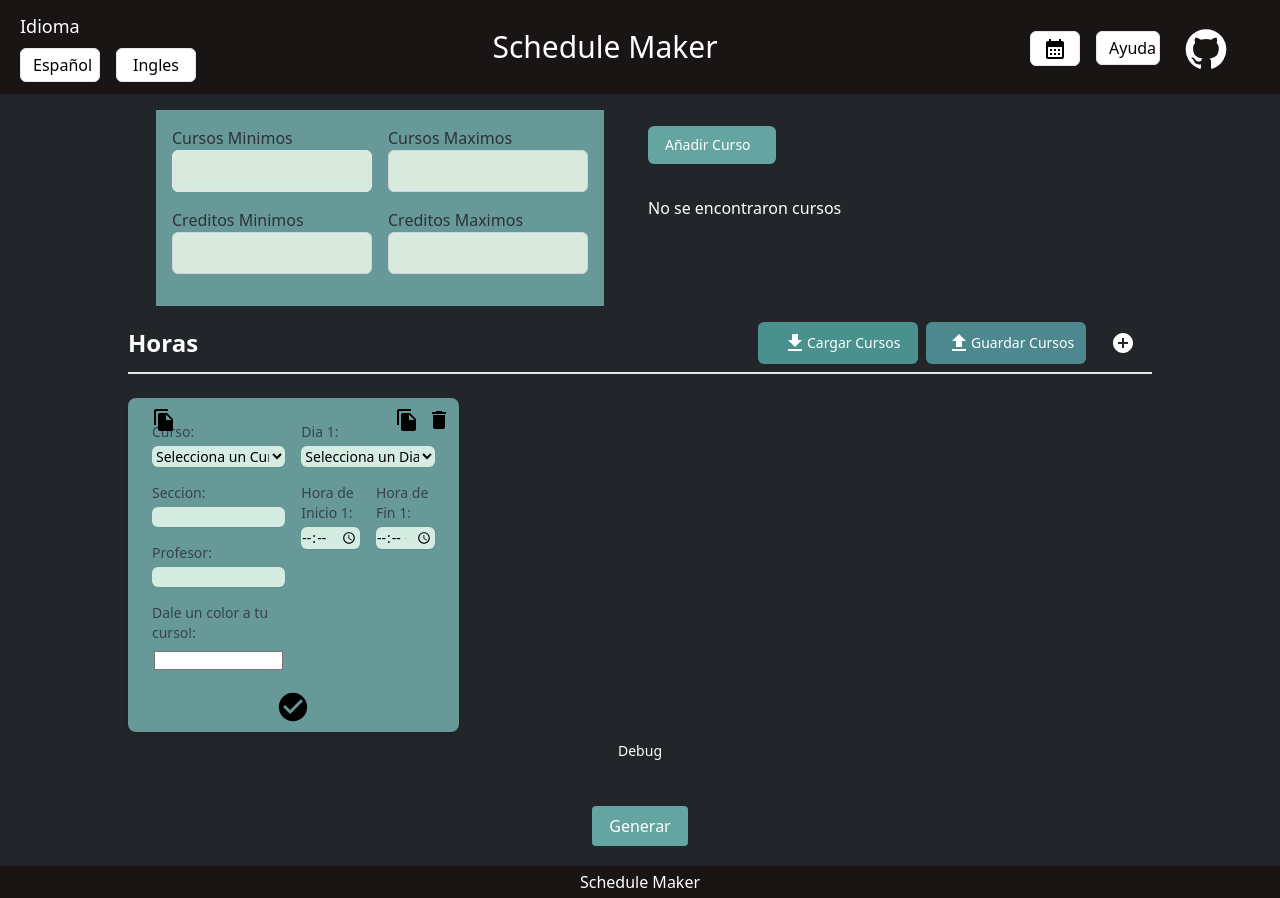
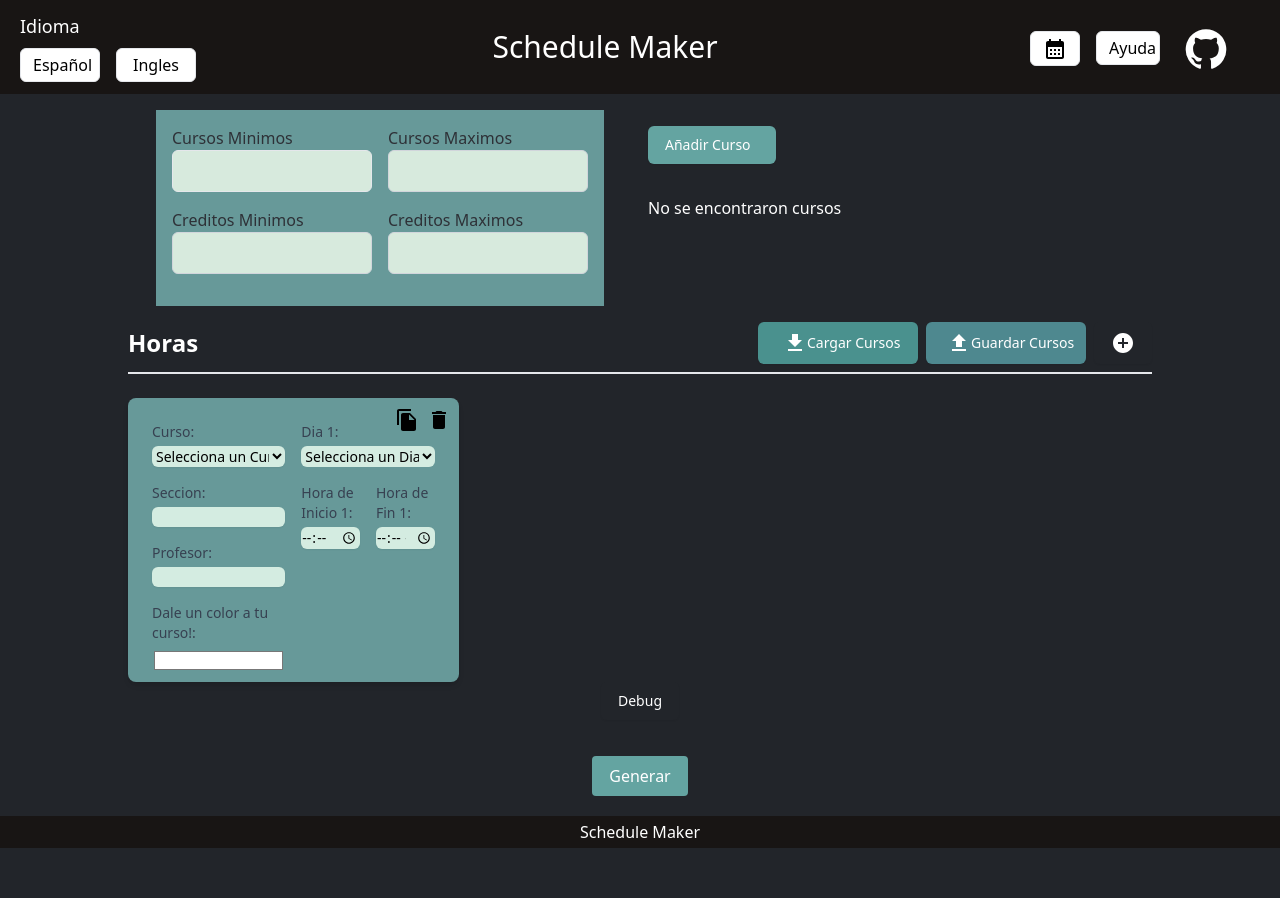
Before and after one commit to joaquinsalinas06/Schedule-Maker, a React (Vite) app: page / in a window 1280 px wide. Both pictures are taken after a click on the button 1123 px from the left and 343 px from the top of the page. After the commit the page ends 848 px from the top, so only its background shows below. Built offline with nearby package versions, Linux system fonts and the light colour scheme.

Commit message:
fixeo Tremendo

```diff
--- a/src/components/Courses/CourseOption.jsx
+++ b/src/components/Courses/CourseOption.jsx
@@ -86,25 +86,6 @@ export const CourseOption = ({ index, removeCourse, copyCourse, course, updateCo
     setColor(event.target.value);
   };
 
-  const handleAddCourse = () => {
-    const selectedCourseData = courses.find(
-      (course) => course.name === selectedCourse
-    );
-    const course = {
-      name: selectedCourse,
-      section: sectionName,
-      professor: professor,
-      days: days.length > 0 ? days : Array(numClasses).fill("Monday"),
-      startTimes: startTimes,
-      endTimes: endTimes,
-      credits: selectedCourseData ? selectedCourseData.credits : null,
-      semester: selectedCourseData ? selectedCourseData.semester : null,
-      classesPerWeek: numClasses,
-      color: color,
-    };
-    setShowButton(false);
-  };
-
   useEffect(() => {
     if (selectedCourse) {
       const course = courses.find((course) => course.name === selectedCourse);
@@ -114,17 +95,7 @@ export const CourseOption = ({ index, removeCourse, copyCourse, course, updateCo
     }
   }, [courses, selectedCourse]);
 
-  const isFormComplete = () => {
-    if (!selectedCourse || !sectionName || !professor) {
-      return false;
-    }
-    for (let i = 0; i < numClasses; i++) {
-      if (!days[i] || !startTimes[i] || !endTimes[i]) {
-        return false;
-      }
-    }
-    return true;
-  };
+
 
   const handleCopyCourse = () => {
     const selectedCourseData = courses.find(
@@ -145,26 +116,6 @@ export const CourseOption = ({ index, removeCourse, copyCourse, course, updateCo
     copyCourse(copiedCourse, index);
   };
 
-  const curr = () => {
-    console.log("index")
-    console.log(index)
-    const selectedCourseData = courses.find(
-      (course) => course.name === selectedCourse
-    );
-    const consoleCourse = {
-      name: selectedCourse,
-      section: sectionName,
-      professor: professor,
-      days: days.length > 0 ? days : Array(numClasses).fill("Monday"),
-      startTimes: startTimes,
-      endTimes: endTimes,
-      credits: selectedCourseData ? selectedCourseData.credits : null,
-      semester: selectedCourseData ? selectedCourseData.semester : null,
-      classesPerWeek: numClasses,
-      color: color,
-    };
-    console.log(consoleCourse);
-  }
 
   return (
     <div className="relative rounded-lg px-6 pt-6 pb-2 w-full mx-auto mt-4 bg-blueBox shadow-md">
@@ -180,12 +131,7 @@ export const CourseOption = ({ index, removeCourse, copyCourse, course, updateCo
       >
         <FileCopy />
       </button>
-      <button
-        onClick={() => curr()}
-        className="absolute top-2 right-18"
-      >
-        <FileCopy />
-      </button>
+
       <form className="space-y-4">
         <div className="grid grid-cols-2 gap-4">
           <div className="col-span-1">
@@ -329,17 +275,6 @@ export const CourseOption = ({ index, removeCourse, copyCourse, course, updateCo
             ))}
           </div>
         </div>
-
-        {showButton && (
-          <div className="flex justify-center">
-            <CheckCircle
-              onClick={handleAddCourse}
-              className="cursor-pointer"
-              style={{ fontSize: 34 }}
-              disabled={!isFormComplete()}
-            />
-          </div>
-        )}
       </form>
     </div>
   );
--- a/src/components/Courses/CourseOptions.jsx
+++ b/src/components/Courses/CourseOptions.jsx
@@ -1,23 +1,27 @@
-import React, { useState } from "react";
+import React, { useState, useContext } from "react";
 import { CourseOption } from "./CourseOption";
 import { useTranslation } from "react-i18next";
 import { Download, Upload, AddCircle } from "@mui/icons-material";
 import { v4 as uuidv4 } from 'uuid';
+import { DetailedCourseContext } from "../../contexts/DetailedCourseContext";
 
 export const CourseOptions = () => {
   const { t } = useTranslation();
   const [detailedCourseOptions, setDetailedCourseOptions] = useState([]);
+  const { detailedCourses, addDetailedCourse, setDetailedCoursesList } = useContext(DetailedCourseContext);
 
   const addDetailedCourseOption = () => {
     console.log("Adding a new detailed course option");
     const newDetailedCourseOption = { id: uuidv4(), name: "", section: "", professor: "", days: [], startTimes: [], endTimes: [], color: "#ffffff" };
     setDetailedCourseOptions([...detailedCourseOptions, newDetailedCourseOption]);
+    addDetailedCourse(newDetailedCourseOption);
   };
 
   const removeDetailedCourseOption = (id) => {
     console.log(`Removing detailed course option with id ${id}`);
     const updatedOptions = detailedCourseOptions.filter(option => option.id !== id);
     setDetailedCourseOptions(updatedOptions);
+    setDetailedCoursesList(updatedOptions);
   };
 
   const updateDetailedCourseOption = (id, updatedCourse) => {
@@ -29,6 +33,7 @@ export const CourseOptions = () => {
       return option;
     });
     setDetailedCourseOptions(updatedOptions);
+    setDetailedCoursesList(updatedOptions);
   };
 
   const copyDetailedCourseOption = (detailedCourseOption) => {
@@ -39,6 +44,7 @@ export const CourseOptions = () => {
       ...detailedCourseOptions,
       newDetailedCourseOption
     ]);
+    addDetailedCourse(newDetailedCourseOption);
   };
 
   const saveDetailedCourseOptions = () => {
@@ -61,6 +67,7 @@ export const CourseOptions = () => {
         const content = e.target.result;
         const detailedCourseOptions = JSON.parse(content);
         setDetailedCourseOptions(detailedCourseOptions);
+        setDetailedCoursesList(detailedCourseOptions);
       };
       reader.readAsText(file);
     }
@@ -114,7 +121,7 @@ export const CourseOptions = () => {
         ))}
       </div>
       <button
-        onClick={() => console.log(detailedCourseOptions)}
+        onClick={() => console.log(detailedCourseOptions, detailedCourses)}
         className="inline-flex items-center px-4 py-2 border border-transparent text-sm font-medium rounded-md shadow-sm text-white hover:text-slate-200"
       >
         Debug
```
